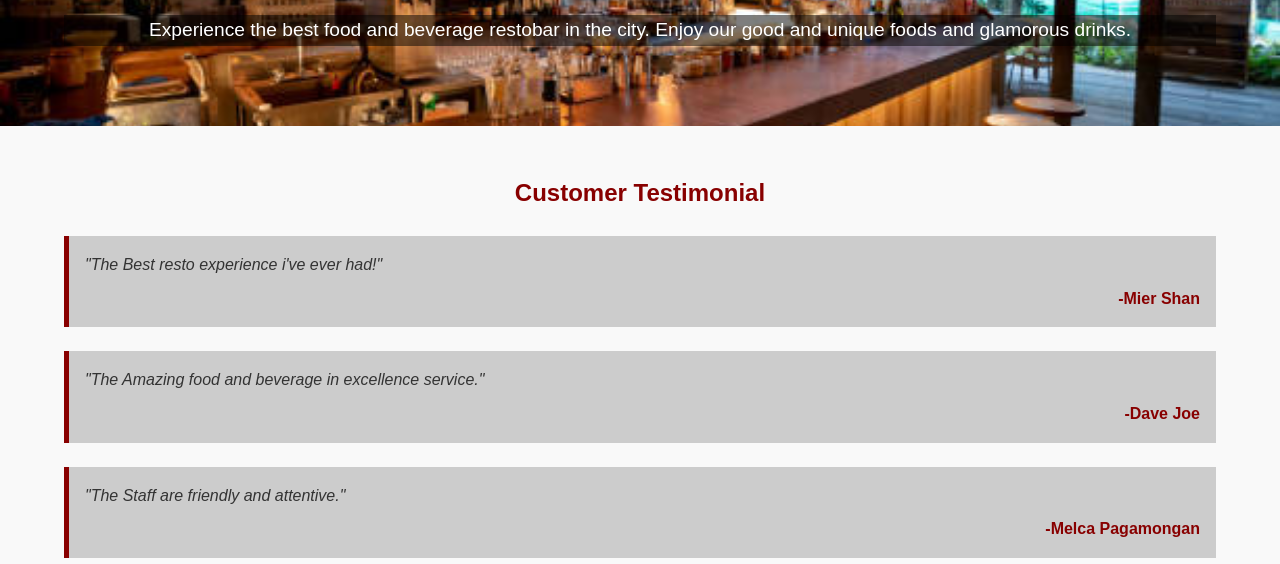
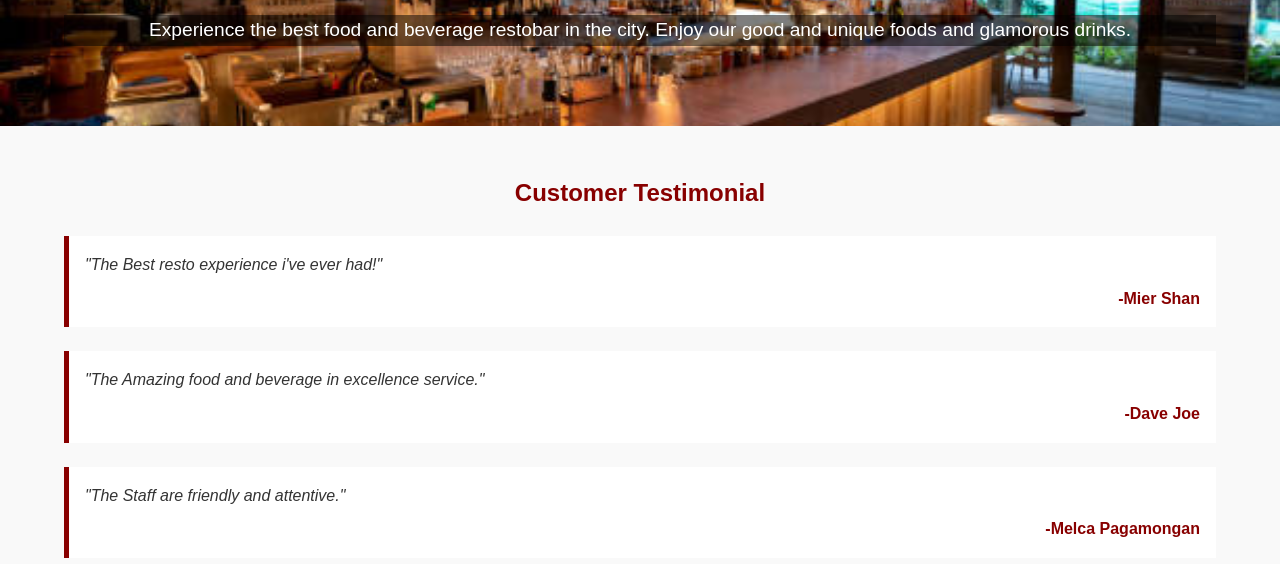
Before and after one commit to Shanmier20/mier_restobar, a plain HTML site: page index.html in a window 1280 px wide. Shown: the part 236-800 px from the top of the page. Drawn offline with Linux system fonts and the light colour scheme.

Commit message:
Update styles.css

```diff
--- a/styles.css
+++ b/styles.css
@@ -95,7 +95,7 @@ body{
     margin-bottom: 1.5em;
     padding: 1em;
     border-left: 5px solid #880000;
-    background-color: #ccc;
+    background-color: #fff;
 }
 
 .testimonials .testimonial p{
```
